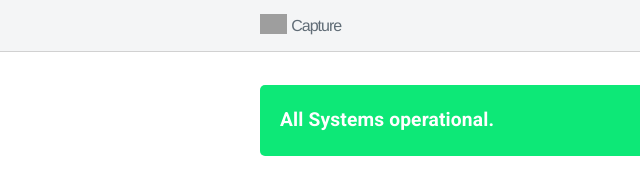
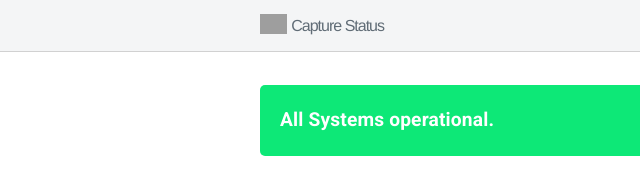
Before and after one commit to arjunkomath/capture-techulus-status, a plain HTML site: page index.html in a window 1280 px wide. Shown: the top 173 px of the page, 0-640 px from the left. Drawn offline with nearby package versions, Linux system fonts and the light colour scheme; no server answers; grey boxes are pictures that could not be loaded.

Commit message:
update index

```diff
--- a/index.html
+++ b/index.html
@@ -3,7 +3,7 @@
 	<head>
 		<meta charset="utf-8">
 		<meta name="robots" content="index, follow">
-		<title>Capture</title>
+		<title>Capture Status</title>
 		<link rel="stylesheet" href="https://fonts.googleapis.com/css?family=Roboto:300,300italic,700,700italic">
 		<link rel="stylesheet" href="https://cdnjs.cloudflare.com/ajax/libs/normalize/3.0.3/normalize.css">
 		<link rel="stylesheet" href="style.css">
@@ -19,7 +19,7 @@
 
 					<a class="navigation-title" href="">
 						<img class="img" src="https://capture.techulus.in/assets/paper_img/logo.png" height="30">
-						<h1 class="title">Capture</h1>
+						<h1 class="title">Capture Status</h1>
 					</a>
 
 
```
